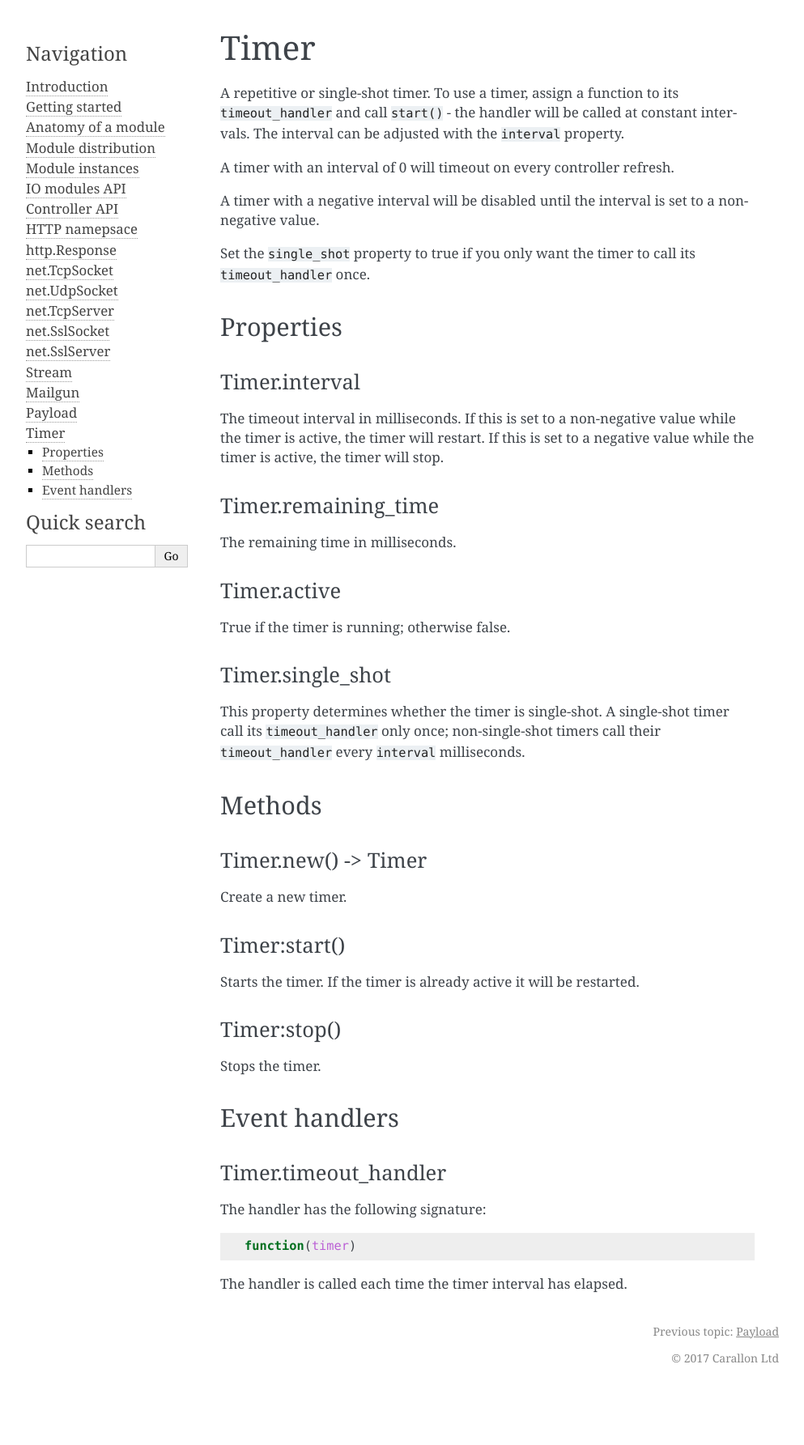
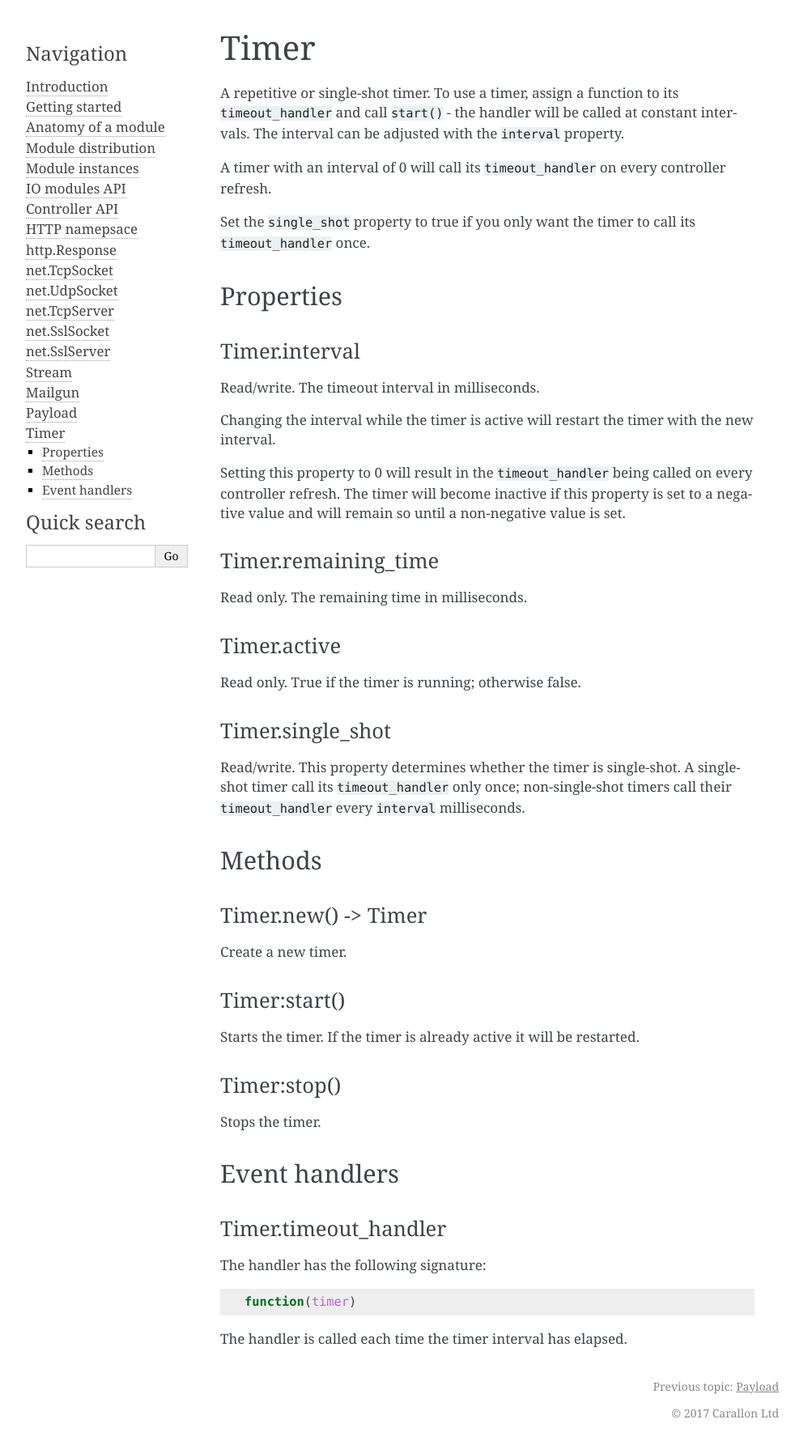
Before and after one commit to carallon/io-module-developer-guide, a Sphinx documentation site: the page built from source/api/timer.rst, in a window 1280 px wide. Shown: the whole page at 81% size, without its empty margins (148-1141 px from the left). Built offline with Sphinx 7.4.7, drawn with Linux system fonts in a browser that asks for light colours; before the commit the page ends 1717 px from its top, so only the background shows below that.

Commit message:
Review updates to timer.rst

```diff
--- a/source/api/timer.rst
+++ b/source/api/timer.rst
@@ -3,9 +3,7 @@ Timer
 
 A repetitive or single-shot timer. To use a timer, assign a function to its ``timeout_handler`` and call ``start()`` - the handler will be called at constant intervals. The interval can be adjusted with the ``interval`` property.
 
-A timer with an interval of 0 will timeout on every controller refresh.
-
-A timer with a negative interval will be disabled until the interval is set to a non-negative value.
+A timer with an interval of 0 will call its ``timeout_handler`` on every controller refresh.
 
 Set the ``single_shot`` property to true if you only want the timer to call its ``timeout_handler`` once.
 
@@ -15,22 +13,26 @@ Properties
 Timer.interval
 ==============
 
-The timeout interval in milliseconds. If this is set to a non-negative value while the timer is active, the timer will restart. If this is set to a negative value while the timer is active, the timer will stop.
+Read/write. The timeout interval in milliseconds.
+
+Changing the interval while the timer is active will restart the timer with the new interval.
+
+Setting this property to 0 will result in the ``timeout_handler`` being called on every controller refresh. The timer will become inactive if this property is set to a negative value and will remain so until a non-negative value is set.
 
 Timer.remaining_time
 ====================
 
-The remaining time in milliseconds.
+Read only. The remaining time in milliseconds.
 
 Timer.active
 ============
 
-True if the timer is running; otherwise false.
+Read only. True if the timer is running; otherwise false.
 
 Timer.single_shot
 =================
 
-This property determines whether the timer is single-shot. A single-shot timer call its ``timeout_handler`` only once; non-single-shot timers call their ``timeout_handler`` every ``interval`` milliseconds.
+Read/write. This property determines whether the timer is single-shot. A single-shot timer call its ``timeout_handler`` only once; non-single-shot timers call their ``timeout_handler`` every ``interval`` milliseconds.
 
 Methods
 *******
```
